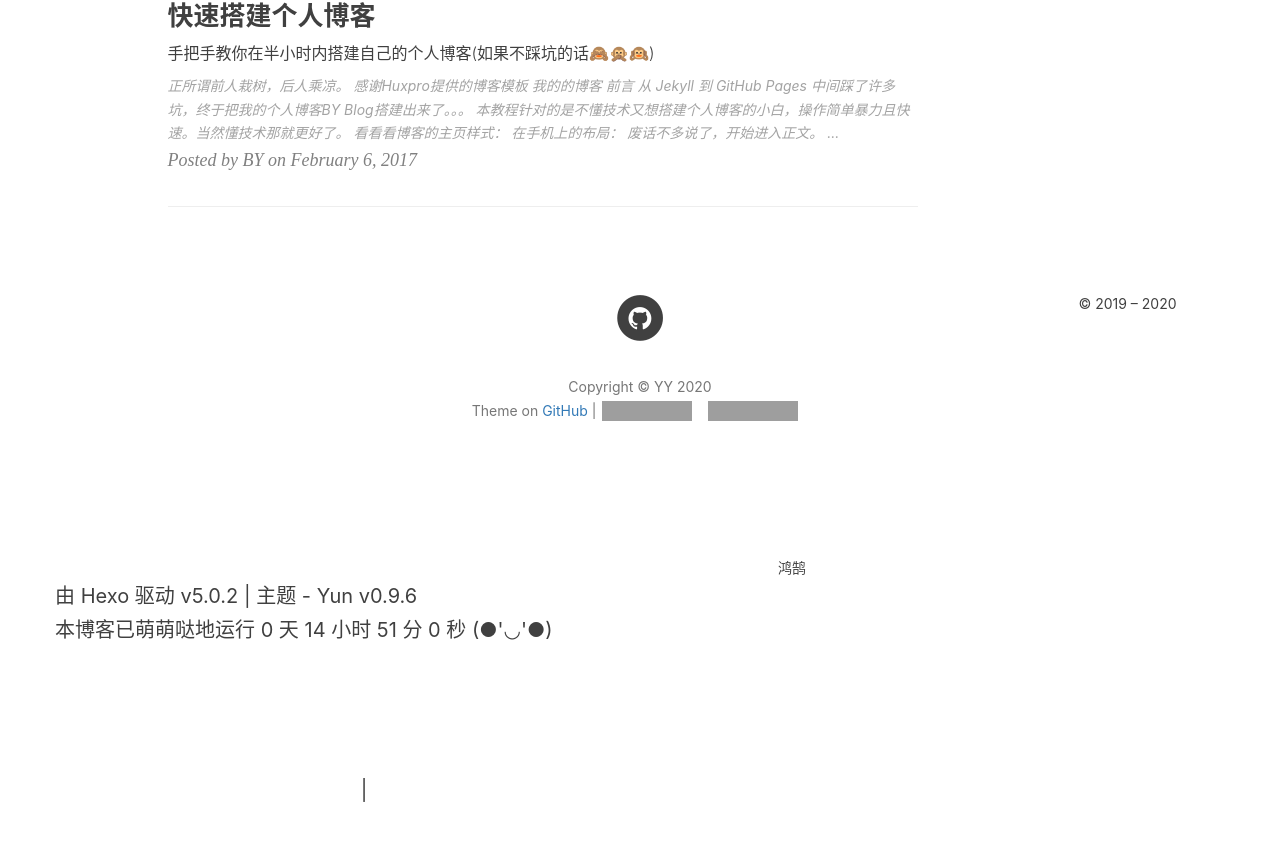
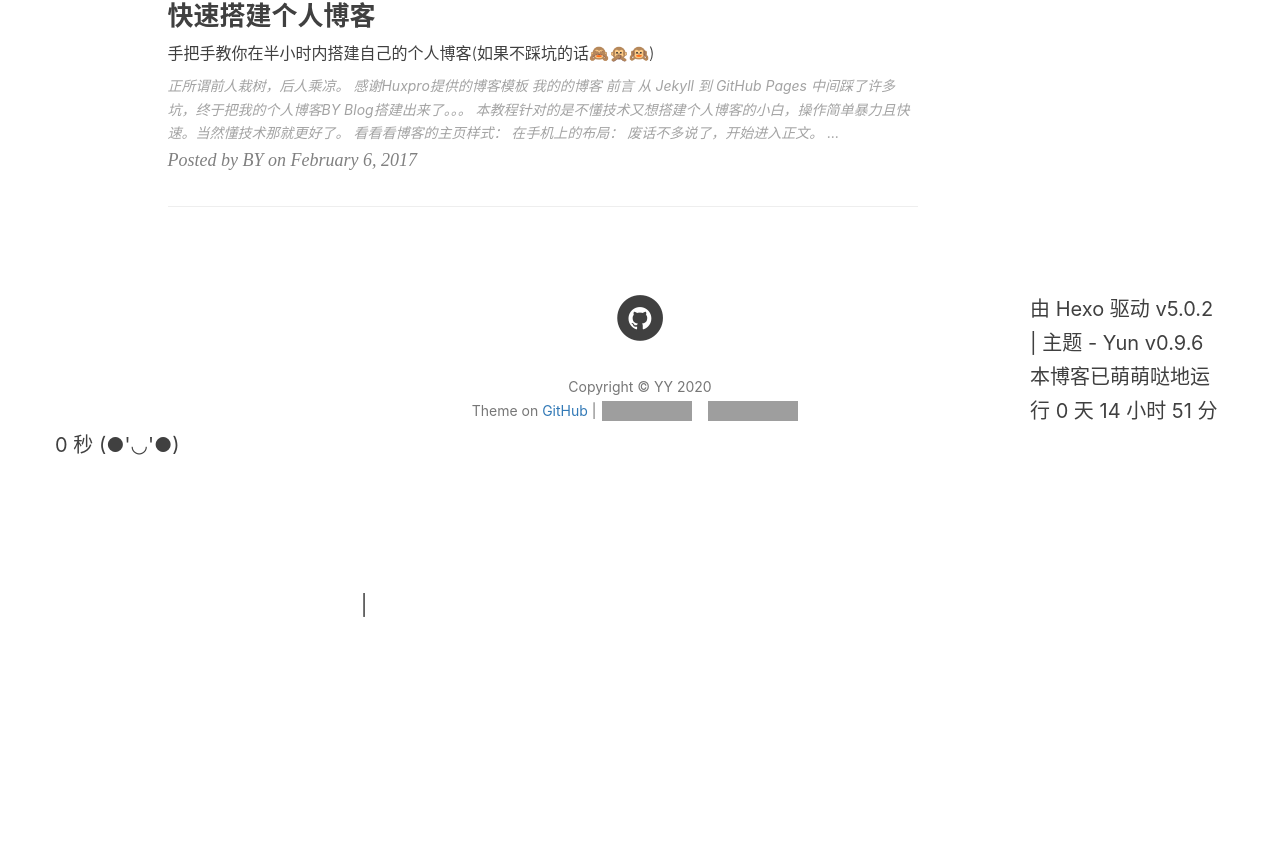
Before and after one commit to yangyang-linux/yangyang-linux.github.io, a Jekyll site: the page built from index.html, in a window 1280 px wide and 900 px high, scrolled down 1471 px. Shown: the top 841 px of the window. Built offline with Jekyll 4.4.1, drawn with Linux system fonts in a browser that asks for light colours; nearby versions of some CDN libraries; the list of posts is cut into pages by our own code; comment, search, counter and statistics services are not loaded; after the commit the page ends 2185 px from its top, so only the background shows below that; grey boxes are pictures that could not be loaded.

Commit message:
Update footer.html

```diff
--- a/_includes/footer.html
+++ b/_includes/footer.html
@@ -107,11 +107,6 @@
                 </p>
             </div>
 			<!-- 运营时间-->
-			<div class="copyright">
-				<span>&copy; 2019 – 2020 </span>
-				<span class="with-love" id="animate">
-				<svg class="icon" aria-hidden="true"><use xlink:href="#icon-cloud-line"></use></svg></span>
-				<span class="author"> 鸿鹄</span></div>
 				<div class="powered"><span>由 <a href="https://hexo.io" target="_blank" rel="noopener">Hexo</a> 驱动 v5.0.2</span>
 				<span class="footer-separator">|</span>
 				<span>主题 - <a rel="noopener" href="https://github.com/YunYouJun/hexo-theme-yun" target="_blank">
```
